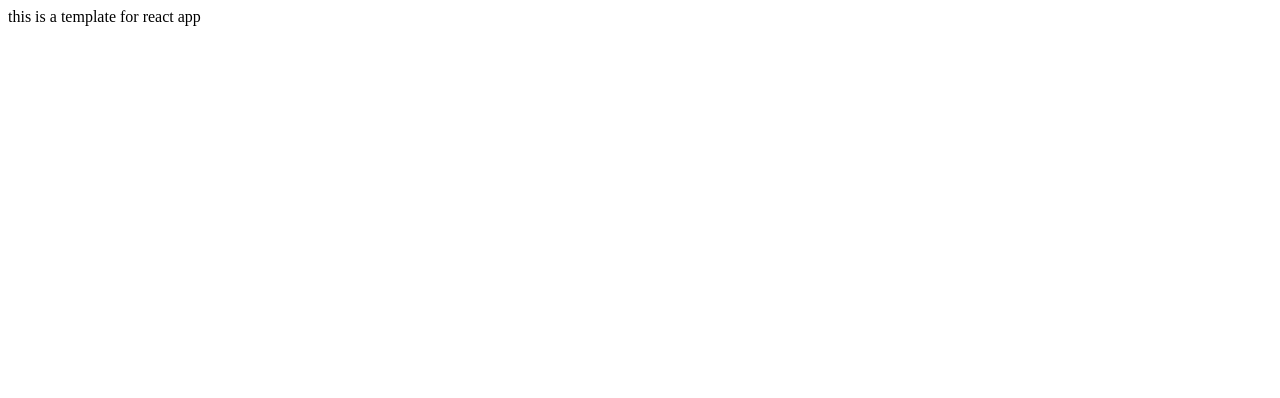
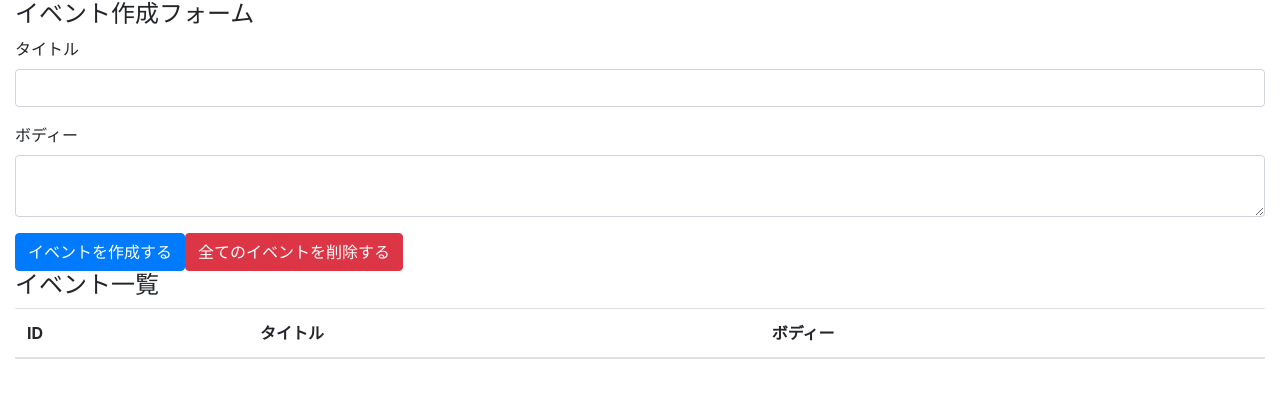
Before and after one commit to imayounaoto401/react-hooks-101, a React (Create React App) app: page / in a window 1280 px wide. Shown: the top 398 px of the page. Built offline with nearby package versions, Linux system fonts and the light colour scheme.

Commit message:
create event form and event table with bootstrap

```diff
--- a/package.json
+++ b/package.json
@@ -3,6 +3,7 @@
   "version": "0.1.0",
   "private": true,
   "dependencies": {
+    "bootstrap": "4.3.1",
     "react": "^17.0.2",
     "react-dom": "^17.0.2",
     "react-scripts": "3.0.1"
--- a/src/App.js
+++ /dev/null
@@ -1,12 +0,0 @@
-import React from 'react';
-
-
-const App = () => {
-  return (
-    <div>
-      this is a template for react app
-    </div>
-  );
-}
-
-export default App;
--- /dev/null
+++ b/src/components/App.js
@@ -0,0 +1,39 @@
+import React from 'react';
+import 'bootstrap/dist/css/bootstrap.min.css'
+
+const App = () => {
+  return (
+    <div className="container-fluid">
+      <h4>イベント作成フォーム</h4>
+      <form>
+        <div className="form-group">
+          <label htmlFor="formEventTitle">タイトル</label>
+          <input className="form-control" id="formEventTitle"/>
+        </div>
+        <div className="form-group">
+          <label htmlFor="formEventBody">ボディー</label>
+          <textarea className="form-control" id="formEventBody"/>
+        </div>
+
+        <button className="btn btn-primary">イベントを作成する</button>
+        <button className="btn btn-danger">全てのイベントを削除する</button>
+      </form>
+
+      <h4>イベント一覧</h4>
+      <table className="table table-hover">
+        <thead>
+          <tr>
+            <th>ID</th>
+            <th>タイトル</th>
+            <th>ボディー</th>
+          </tr>
+        </thead>
+        <tbody>
+
+        </tbody>
+      </table>
+    </div>
+  );
+}
+
+export default App;
--- a/src/index.js
+++ b/src/index.js
@@ -1,6 +1,6 @@
 import React from 'react';
 import ReactDOM from 'react-dom';
-import App from './App';
+import App from './components/App';
 
 
 ReactDOM.render(<App />, document.getElementById('root'));
```
Also changed, not shown: 1 other file (tests, documents, lock files or other folders).
